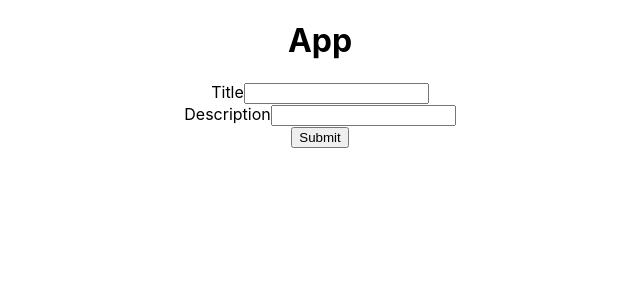
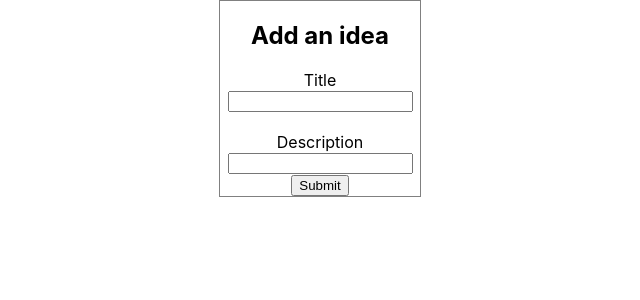
Before and after one commit to alexalikhani95/Idea-Board, a React (Create React App) app: page / in a window 1280 px wide. Shown: the top 300 px of the page, without its empty margins (320-960 px from the left). Built offline with nearby package versions, Linux system fonts and the light colour scheme.

Commit message:
Adding very basic extra styling

```diff
--- a/src/App.tsx
+++ b/src/App.tsx
@@ -6,10 +6,10 @@ import Ideas from "./components/Ideas";
 function App() {
   return (
     <div className="App">
-      <h1>App</h1>
-      {/* <IdeaForm /> */}
-      <IdeaForm />
-      <Ideas />
+      <div style={{ display: "flex", flexDirection: "column", alignItems: "center" }}>
+        <IdeaForm />
+        <Ideas />
+      </div>
     </div>
   );
 }
--- a/src/components/IdeaForm.tsx
+++ b/src/components/IdeaForm.tsx
@@ -20,9 +20,10 @@ const IdeaForm = () => {
   };
 
   return (
-    <div>
+    <div style={{ display: "flex", flexDirection: "column", border: "1px solid grey", width: 200 }}>
+      <h2>Add an idea</h2>
       <form onSubmit={handleSubmit}>
-        <div>
+        <div style={{ marginBottom: "20px" }}>
           <label>Title</label>
           <input type="text" name="title" onChange={(e) => setTitle(e.target.value)} />
         </div>
```
